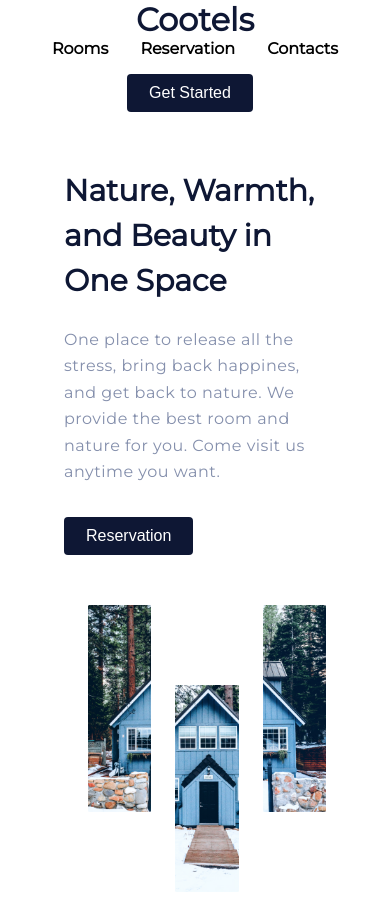
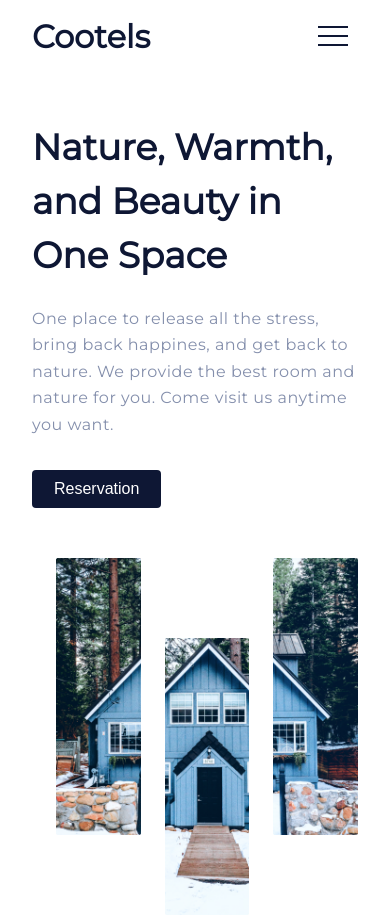
Before and after one commit to natakers/-cottage_site, a website built with webpack: page src/index.html in a window 390 px wide. Shown: the top 922 px of the page. Built offline with nearby package versions, Linux system fonts and the light colour scheme; files whose address does not match are found by name.

Commit message:
feat: add burger menu

```diff
--- /dev/null
+++ b/src/burger.css
@@ -0,0 +1,113 @@
+:root {
+  --bg-nav: #C5D0E6;
+  --burger-color: #0E1734;
+}
+
+.header {
+  position: relative;
+}
+
+.header__burger{
+  display: flex;
+  order: 100;
+  align-self: flex-start;
+}
+@media (max-width: 767px) {
+  .nav__list {
+    display: flex;
+    flex-direction: column;
+    position: absolute;
+    background-color: var(--bg-nav);
+    box-sizing:  border-box;
+    padding: 10px 50px;
+    margin: 0;
+    z-index: 2;
+    width: 100%;
+  }
+
+  .nav__list {
+    display: block;
+    position: absolute;
+    top: 80px;
+    z-index: 2;
+    left: -1000px;
+  }
+
+  .header__burger {
+    display: none;
+  }
+
+  .header-container {
+    z-index: 100;
+  }
+
+  .header__burger {
+    display: block;
+    position: relative;
+    width: 30px;
+    height: 20px;
+    margin: 10px;
+    position: relative;
+    z-index: 3;
+  }
+
+  .header__burger:before {
+    content: "";
+    background-color: var(--burger-color);
+    position: absolute;
+    width: 100%;
+    height: 2px;
+    left: 0;
+    top: 0;
+    transition: all 0.5s ease 0s;
+  }
+
+  .header__burger:after {
+    content: "";
+    background-color: var(--burger-color);
+    position: absolute;
+    width: 100%;
+    height: 2px;
+    left: 0;
+    bottom: 0;
+    transition: all 0.5s ease 0s;
+  }
+
+  .header__burger span {
+    position: absolute;
+    background-color: var(--burger-color);
+    left: 0;
+    height: 2px;
+    width: 100%;
+    top: 9px;
+    transition: all 0.5s ease 0s;
+  }
+
+  .header__burger.active:before {
+    transform: rotate(45deg);
+    top: 9px;
+  }
+
+  .header__burger.active:after {
+    transform: rotate(-45deg);
+    bottom: 9px;
+  }
+
+  .header__burger.active span {
+    transform: scale(0);
+  }
+
+  .nav__list {
+    transition: all 0.5s ease 0s;
+  }
+
+  .nav__list.active {
+    display:  block;
+    top: 80px;
+    left: 0;
+  }
+
+  .header__nav-link {
+    padding-bottom: 10px;
+  }
+}
--- /dev/null
+++ b/src/burger.ts
@@ -0,0 +1,14 @@
+const burger = document.querySelector(".header__burger");
+const nav = document.querySelector('.nav__list');
+const navLi = document.querySelectorAll('.header__nav-link');
+
+(burger as HTMLElement).addEventListener('click', event => {
+	(burger as HTMLElement).classList.toggle("active");
+	(nav as HTMLElement).classList.toggle("active");
+});
+navLi.forEach(item => {
+	item.addEventListener('click', event => {
+	  (nav as HTMLElement).classList.remove("active");
+	  (burger as HTMLElement).classList.remove("active");
+	});
+})
--- a/src/index.html
+++ b/src/index.html
@@ -21,7 +21,7 @@
 						<li class="header__nav-link"><a class="nav__link" href="#contcts">Contacts</a></li>
 					</ul>
         </nav>
-        <button class="second__button btn btn_left btn_dark">Get Started</button>
+        <button class="btn btn_get btn_left btn_dark">Get Started</button>
     </header>
     <main class="main">
       <section class="section first">
@@ -191,7 +191,6 @@
           </div>
         </div>
         <div class="footer__menu">
-          <!-- <div class="footer__menu"> -->
             <div class="menu__column">
               <h3 class="menu__title">Rooms</h3>
                 <ul class="menu__list">
@@ -216,7 +215,6 @@
                 <li class="footer__nav-item"><a class="footer__nav-link" href="#contcts">Our Location</a></li>
               </ul>
             </div>
-          <!-- </div> -->
         </div>
       </div>
     </footer>
--- a/src/index.ts
+++ b/src/index.ts
@@ -1,4 +1,5 @@
 import './style.scss';
+import './burger'
 
 const butons = document.querySelectorAll('.step__icon');
 console.log(butons);
--- a/src/style.scss
+++ b/src/style.scss
@@ -1,9 +1,5 @@
 @import url('https://fonts.googleapis.com/css2?family=Lato:ital,wght@1,900&family=Montserrat&display=swap');
-
-// /* $padding-big: 42px;
-// $padding-medium: 32px;
-// $padding: 24px;
-// $padding-small: 12px; */
+@import url('./burger.css');
 
 :root {
   --bg-dark: #0E1734;
@@ -24,41 +20,33 @@
   margin: 0;
   padding: 0;
 }
-
 html {
 	scroll-behavior: smooth;
 }
-
 ul {
 	display: flex;
 	justify-content: center;
 	align-items: center;
 }
-
 li{
   list-style: none;
 }
-
 a {
 	color: #000;
 	text-decoration: none;
 }
-
 a:hover {
 	color: var(--orange);
   transition: all 0.3s linear;
 }
-
 button {
 	cursor: pointer;
 }
-
 .btn:hover {
   background-color: var(--orange);
   color: var(--bg-dark);
   transition: all 0.3s linear;
 }
-
 h1, h2, h3, h4, h5, h6, p, span {
   font-family: 'Montserrat', sans-serif;
   color: var(--bg-dark);
@@ -73,7 +61,6 @@ h1, h2, h3, h4, h5, h6, p, span {
 	align-items: center;
 	margin: 0 auto;
 }
-
 .section {
 	display: flex;
 	flex-direction: column;
@@ -82,13 +69,11 @@ h1, h2, h3, h4, h5, h6, p, span {
 	justify-content: center;
 	padding: 80px 120px;
 }
-
 .container  {
   display: flex;
 	width: 100%;
   align-items: center;
 }
-
 .container_vert {
   flex-direction: column;
 }
@@ -102,7 +87,6 @@ h1, h2, h3, h4, h5, h6, p, span {
   color: var(--bg-dark);
   line-height: 150%;
 }
-
 .section__title {
   font-weight: 600;
   font-size: 36px;
@@ -110,7 +94,6 @@ h1, h2, h3, h4, h5, h6, p, span {
   color: var(--bg-dark);
   line-height: 150%;
 }
-
 .section__p {
   font-weight: 400;
   font-size: 16px;
@@ -130,11 +113,12 @@ h1, h2, h3, h4, h5, h6, p, span {
 .header {
   width: 100%;
   justify-content: center;
+  padding: 0 120px;
   .header-container {
     display: flex;
     height: 120px;
     justify-content: space-between;
-    padding: 0 120px;
+    flex-direction: row;
     .header__nav {
       display: flex;
       .header__nav-link {
@@ -149,34 +133,27 @@ h1, h2, h3, h4, h5, h6, p, span {
         margin-right: 0;
       }
     }
-
   }
 }
-
 
 .section__item {
   display: flex;
   flex-direction: column;
   align-items: flex-start;
   justify-content: center;
-  // width: 100%;
 }
-
 .section__item_horiz {
   flex-direction: row;
 }
-
 .section__item_vert {
   flex-direction: row;
   align-items: center;
   justify-content: space-between;
 }
-
 .step-container {
   display: flex;
   justify-content: space-between;
 }
-
 .first__img-container {
   margin: 0 0 80px 24px;
 }
@@ -184,13 +161,10 @@ h1, h2, h3, h4, h5, h6, p, span {
   margin: 80px 0 0 24px;
 }
 .first__p {
-  // font-size: 18px;
   line-height: 165%;
   letter-spacing: 0.5px;
   max-width: 485px;
 }
-
-
 .btn {
   font-size: 16px;
   padding: 17px 32px;
@@ -203,7 +177,9 @@ h1, h2, h3, h4, h5, h6, p, span {
   border-radius: 4px;
   margin-right: 10px;
 }
-
+.btn_get {
+  margin: 0;
+}
 .btn_dark {
   background-color: var(--bg-dark);
   color: white;
@@ -211,43 +187,31 @@ h1, h2, h3, h4, h5, h6, p, span {
 .btn_left {
   margin-right: 0px;
 }
-
-.second__item {
-  // margin-bottom: 4rem;
-}
-
 .second__item_last {
   margin-bottom: 0;
 }
-
 .second__img-container, .second__img-container {
   margin-right: 126px;
   max-width: 384px;
 }
-
 .second__img_left {
   margin-left: 126px;
   margin-right: 0;
 }
-
 .second__p {
   margin-bottom: var(--padding-small);
 }
-
 .second__button {
   margin-bottom: var(--padding-medium);
 }
-
 .section__item_center {
   align-items: center;
   margin-bottom: var(--padding-small);
 }
-
 .btn_withArrow {
   position: relative;
   padding-left: 0;
 }
-
 .btn_withArrow::after {
   content: '';
   background: url(./images/arrow_right.svg);
@@ -258,7 +222,6 @@ h1, h2, h3, h4, h5, h6, p, span {
   top: calc( 50% - 10px );
   right: 5px;
 }
-
 .item__card {
   display: flex;
   flex-direction: column;
@@ -273,11 +236,9 @@ h1, h2, h3, h4, h5, h6, p, span {
     margin-bottom: var(--padding-medium);
   }
 }
-
 .section__button-container {
   display: flex;
 }
-
 .item__step {
   padding: 22px 20px;
   margin: 15px;
@@ -292,65 +253,52 @@ h1, h2, h3, h4, h5, h6, p, span {
   .step__icon_activ {
     background: url('./images/arrow_up.svg');
   }
+}
 
-}
 .title_small {
   font-size: 24px;
 }
-
 .step-container_hide {
   display: flex;
   transition: max-height 0.5s linear;
   overflow: hidden;
   max-height: 0px;
 }
-
 .step-container_hide.step-container_hide_activ {
   max-height: 120px;
   transition: max-height 0.5s linear;
 }
-
 .bg-img {
   width: 100%;
   height: auto;
 }
-
 .fourth {
   justify-content: space-between;
   align-items: flex-start;
 }
-
 .fourth__item {
   flex-basis: 55%;
 }
-
 .fourth__item_first {
   flex-basis: 35%;
 }
-
 .card_p {
   max-width: 360px;
 }
-
 .section__p {
   margin-bottom: var(--padding-small);
-  // max-width: 560px;
 }
-
 .first__item {
   flex-basis: 50%;
 }
-
 .first__item_pad {
   margin-bottom: 50px;
 }
-
 .section__item_start {
   flex-direction: row;
   align-items: flex-start;
   justify-content: space-between;
 }
-
 .footer {
   width: 100%;
   justify-content: center;
@@ -359,7 +307,6 @@ h1, h2, h3, h4, h5, h6, p, span {
   font-family: 'Montserrat', sans-serif;
   .footer-container {
     display: flex;
-    // height: 120px;
     justify-content: space-between;
     padding: 120px;
     .footer__menu {
@@ -410,16 +357,22 @@ h1, h2, h3, h4, h5, h6, p, span {
 }
 
 @media (max-width: 1064px) {
+  .header {
+    padding: 1rem 2rem;
+    .header-container {
+      height: auto;
+    }
+  }
   .container {
     flex-direction: column;
   }
   .section {
-    padding: 3rem 4rem;
+    padding: 3rem 2rem;
   }
   .section__title_big {
     font-size: 30px;
   }
-  .section__title {
+  .section__title, .card__title {
     font-size: 26px;
   }
   .section__item_start, .section__item_vert {
@@ -437,12 +390,13 @@ h1, h2, h3, h4, h5, h6, p, span {
   .second__item {
     align-items: flex-start;
   }
-
   .btn {
     padding: 10px 22px;
     margin-right: 10px;
   }
-
+  .btn_get {
+    margin: 0;
+  }
   .item__step {
     padding: 22px 20px;
   }
@@ -450,6 +404,7 @@ h1, h2, h3, h4, h5, h6, p, span {
     .footer-container {
       flex-direction: column;
       align-items: flex-start;
+      padding: 1rem 2rem;
       .footer__menu {
         flex-wrap: wrap;
         .menu__column {
@@ -462,3 +417,19 @@ h1, h2, h3, h4, h5, h6, p, span {
   }
 
 }
+@media (max-width: 500px) {
+  .btn_get {
+    display: none;
+  }
+  .section__title_big {
+    font-size: 36px;
+  }
+  .section__title {
+    font-size: 24px;
+  }
+  .item__card {
+    .card__title {
+      font-size: 24px;
+    }
+  }
+}
```
